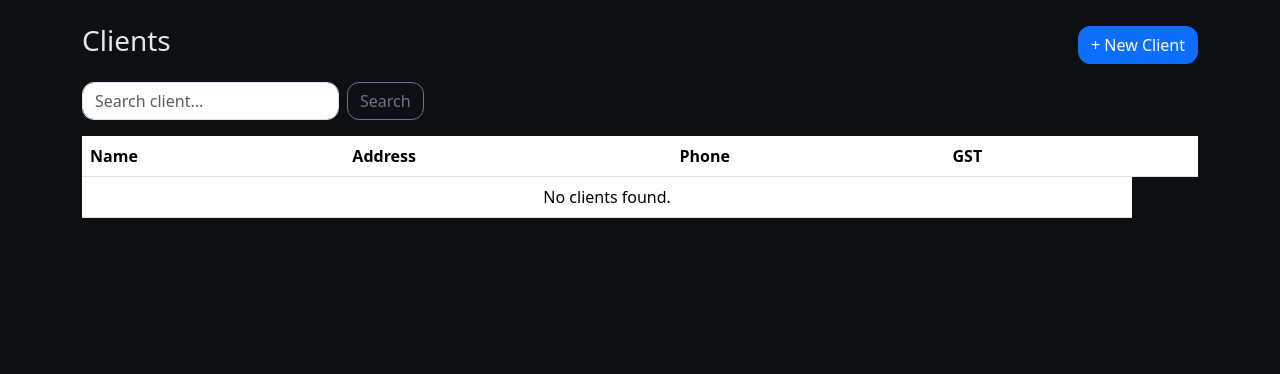
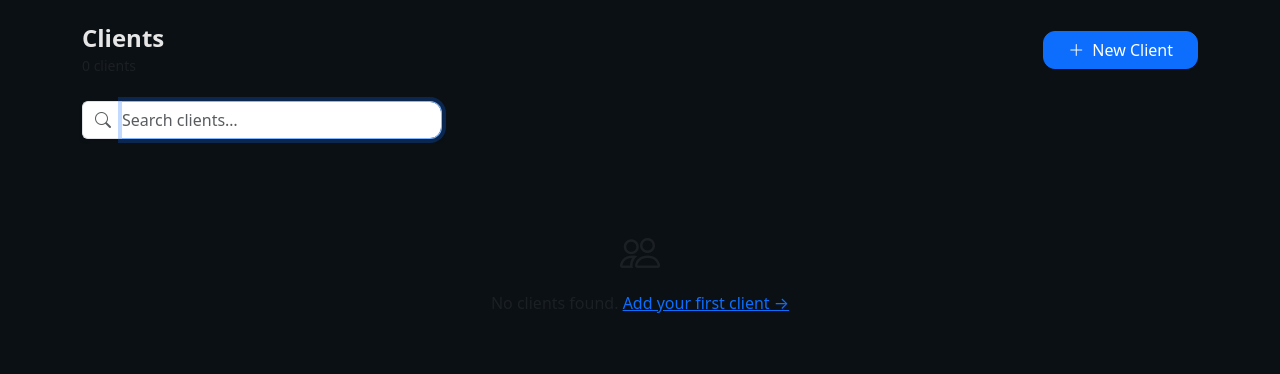
Before and after one commit to yash755/mayachem, a Flask app: page /clients in a window 1280 px wide. Shown: the part 65-439 px from the top of the page. Run offline with Flask 3, Linux system fonts and the light colour scheme; the visitor is signed in with stand-in values (Sample User, id 1); some libraries are stand-ins or nearby versions.

Commit message:
feat: redesign client list with cards, balance badges, and live search

```diff
--- a/app.py
+++ b/app.py
@@ -773,7 +773,17 @@ def register_routes(app: Flask) -> None:
         if q:
             query = query.filter(Client.name.ilike(f"%{q}%"))
         rows = query.order_by(Client.name.asc()).all()
-        return render_template("clients_list.html", rows=rows, q=q)
+
+        # Compute outstanding balance per client for display
+        balances = {}
+        for c in rows:
+            sales = Sale.query.filter_by(client_name=c.name).all()
+            total_sales = sum(s.total_amount() for s in sales)
+            total_received = sum(s.total_received() for s in sales)
+            balances[c.id] = round(c.opening_balance + total_sales - total_received, 2)
+
+        return render_template("clients_list.html", rows=rows, q=q, balances=balances)
+
 
     @app.route("/clients/new", methods=["GET", "POST"])
     @app.route("/clients/<int:client_id>/edit", methods=["GET", "POST"])
--- a/templates/clients_list.html
+++ b/templates/clients_list.html
@@ -1,55 +1,176 @@
 {% extends 'base.html' %}
 {% block content %}
-<div class="d-flex justify-content-between align-items-center mb-3">
-  <h3>Clients</h3>
-  <a class="btn btn-primary" href="{{ url_for('clients_form') }}">+ New Client</a>
+
+<style>
+  .client-card {
+    transition: transform 0.15s ease, box-shadow 0.15s ease;
+    border-radius: 12px;
+    border: 1px solid #e9ecef;
+  }
+  .client-card:hover {
+    transform: translateY(-2px);
+    box-shadow: 0 6px 20px rgba(0,0,0,0.1) !important;
+  }
+  .client-avatar {
+    width: 44px;
+    height: 44px;
+    border-radius: 50%;
+    display: flex;
+    align-items: center;
+    justify-content: center;
+    font-size: 1.1rem;
+    font-weight: 700;
+    flex-shrink: 0;
+    background: linear-gradient(135deg, #4f46e5, #7c3aed);
+    color: white;
+  }
+  .balance-badge {
+    font-size: 0.8rem;
+    font-weight: 600;
+    padding: 4px 10px;
+    border-radius: 20px;
+  }
+  .action-btn {
+    font-size: 0.78rem;
+    padding: 4px 10px;
+    border-radius: 6px;
+    font-weight: 500;
+    white-space: nowrap;
+  }
+  .search-box { max-width: 360px; }
+  .client-meta { font-size: 0.82rem; color: #6c757d; }
+  .no-clients { padding: 60px 0; }
+  #client-grid .col { display: flex; }
+  #client-grid .col.d-none { display: none !important; }
+</style>
+
+<!-- Header -->
+<div class="d-flex justify-content-between align-items-center mb-4 flex-wrap gap-2">
+  <div>
+    <h4 class="mb-0 fw-bold">Clients</h4>
+    <small class="text-muted">{{ rows|length }} client{{ 's' if rows|length != 1 }}</small>
+  </div>
+  <a class="btn btn-primary px-4" href="{{ url_for('clients_form') }}">
+    <i class="bi bi-plus-lg me-1"></i> New Client
+  </a>
 </div>
 
-<form class="row g-2 mb-3">
-  <div class="col-auto">
-    <input type="text" class="form-control" name="q" placeholder="Search client..." value="{{ q }}">
+<!-- Search -->
+<div class="mb-4 search-box">
+  <div class="input-group shadow-sm">
+    <span class="input-group-text bg-white border-end-0">
+      <i class="bi bi-search text-muted"></i>
+    </span>
+    <input type="text" id="liveSearch" class="form-control border-start-0 ps-0"
+           placeholder="Search clients…" value="{{ q }}" autofocus>
   </div>
-  <div class="col-auto">
-    <button class="btn btn-outline-secondary">Search</button>
-  </div>
-</form>
+</div>
 
-<div class="table-responsive">
-<table class="table table-hover align-middle">
-  <thead>
-    <tr>
-      <th>Name</th>
-      <th>Address</th>
-      <th>Phone</th>
-      <th>GST</th>
-      <th></th>
-    </tr>
-  </thead>
-  <tbody>
-    {% for c in rows %}
-    <tr>
-      <td>{{ c.name }}</td>
-      <td style="max-width: 400px; white-space:normal;">{{ c.address }}</td>
-      <td>{{ c.phone or '-' }}</td>
-      <td>{{ c.gst or '-' }}</td>
-      <td class="text-nowrap">
+<!-- Cards Grid -->
+{% if rows %}
+<div class="row row-cols-1 row-cols-md-2 row-cols-xl-3 g-3" id="client-grid">
+  {% for c in rows %}
+  {% set balance = balances.get(c.id, 0) %}
+  <div class="col client-col" data-name="{{ c.name | lower }}">
+    <div class="card client-card shadow-sm h-100 p-3">
+
+      <!-- Name + avatar + balance -->
+      <div class="d-flex align-items-start gap-3 mb-2">
+        <div class="client-avatar">{{ c.name[0] | upper }}</div>
+        <div class="flex-grow-1 min-w-0">
+          <div class="d-flex align-items-center justify-content-between flex-wrap gap-1">
+            <h6 class="mb-0 fw-bold text-truncate" style="max-width: 200px;" title="{{ c.name }}">{{ c.name }}</h6>
+            {% if balance > 0 %}
+              <span class="balance-badge bg-danger-subtle text-danger">₹{{ "{:,.0f}".format(balance) }} due</span>
+            {% elif balance < 0 %}
+              <span class="balance-badge bg-success-subtle text-success">₹{{ "{:,.0f}".format(balance|abs) }} advance</span>
+            {% else %}
+              <span class="balance-badge bg-success-subtle text-success">Settled</span>
+            {% endif %}
+          </div>
+
+          <!-- Meta -->
+          <div class="client-meta mt-1 d-flex flex-wrap gap-2">
+            {% if c.phone %}
+            <span><i class="bi bi-telephone me-1"></i>{{ c.phone }}</span>
+            {% endif %}
+            {% if c.gst %}
+            <span><i class="bi bi-building me-1"></i>{{ c.gst }}</span>
+            {% endif %}
+          </div>
+          {% if c.address %}
+          <div class="client-meta text-truncate mt-1" title="{{ c.address }}">
+            <i class="bi bi-geo-alt me-1"></i>{{ c.address }}
+          </div>
+          {% endif %}
+        </div>
+      </div>
+
+      <!-- Action buttons -->
+      <div class="d-flex flex-wrap gap-2 mt-auto pt-2 border-top">
+        <a class="action-btn btn btn-outline-primary" href="{{ url_for('party_ledger', party_type='client', name=c.name) }}">
+          <i class="bi bi-journal-text me-1"></i>Ledger
+        </a>
+        <a class="action-btn btn btn-success text-white" href="{{ url_for('add_client_collection', client_id=c.id) }}">
+          <i class="bi bi-wallet2 me-1"></i>Payment
+        </a>
         {% if c.phone %}
-        <a class="btn btn-sm btn-outline-success" href="https://wa.me/{{ c.phone }}?text=Hello%20{{ c.name }}%2C%20this%20is%20from%20Maya%20Chemicals." target="_blank" title="WhatsApp Reminder">
+        <a class="action-btn btn btn-outline-success"
+           href="https://wa.me/{{ c.phone }}?text=Hello%20{{ c.name }}%2C%20this%20is%20from%20Maya%20Chemicals."
+           target="_blank" title="WhatsApp">
           <i class="bi bi-whatsapp"></i>
         </a>
         {% endif %}
-        <a class="btn btn-sm btn-info text-white" href="{{ url_for('party_ledger', party_type='client', name=c.name) }}">Ledger</a>
-        <a class="btn btn-sm btn-success text-white" href="{{ url_for('add_client_collection', client_id=c.id) }}" title="Record Bulk Payment">Payment</a>
-        <a class="btn btn-sm btn-outline-primary" href="{{ url_for('clients_form', client_id=c.id) }}">Edit</a>
-        <form class="d-inline" method="post" action="{{ url_for('clients_delete', client_id=c.id) }}" onsubmit="return confirm('Delete this client?');">
-          <button class="btn btn-sm btn-outline-danger">Delete</button>
-        </form>
-      </td>
-    </tr>
-    {% else %}
-    <tr><td colspan="4" class="text-center">No clients found.</td></tr>
-    {% endfor %}
-  </tbody>
-</table>
+        <div class="ms-auto d-flex gap-1">
+          <a class="action-btn btn btn-outline-secondary" href="{{ url_for('clients_form', client_id=c.id) }}" title="Edit">
+            <i class="bi bi-pencil"></i>
+          </a>
+          <form method="post" action="{{ url_for('clients_delete', client_id=c.id) }}"
+                onsubmit="return confirm('Delete {{ c.name }}?');" class="d-inline">
+            <button class="action-btn btn btn-outline-danger" title="Delete">
+              <i class="bi bi-trash"></i>
+            </button>
+          </form>
+        </div>
+      </div>
+
+    </div>
+  </div>
+  {% endfor %}
 </div>
+
+<!-- No results -->
+<div id="no-results" class="text-center text-muted no-clients" style="display:none;">
+  <i class="bi bi-person-x fs-1 d-block mb-2"></i>
+  No clients match your search.
+</div>
+
+{% else %}
+<div class="text-center text-muted no-clients">
+  <i class="bi bi-people fs-1 d-block mb-2"></i>
+  No clients found. <a href="{{ url_for('clients_form') }}">Add your first client →</a>
+</div>
+{% endif %}
+
+<script>
+document.addEventListener('DOMContentLoaded', function () {
+  const search = document.getElementById('liveSearch');
+  if (!search) return;
+
+  search.addEventListener('input', function () {
+    const q = this.value.toLowerCase().trim();
+    const cols = document.querySelectorAll('.client-col');
+    let visible = 0;
+    cols.forEach(col => {
+      const name = col.dataset.name || '';
+      const show = !q || name.includes(q);
+      col.classList.toggle('d-none', !show);
+      if (show) visible++;
+    });
+    const noRes = document.getElementById('no-results');
+    if (noRes) noRes.style.display = visible === 0 ? 'block' : 'none';
+  });
+});
+</script>
+
 {% endblock %}
```
